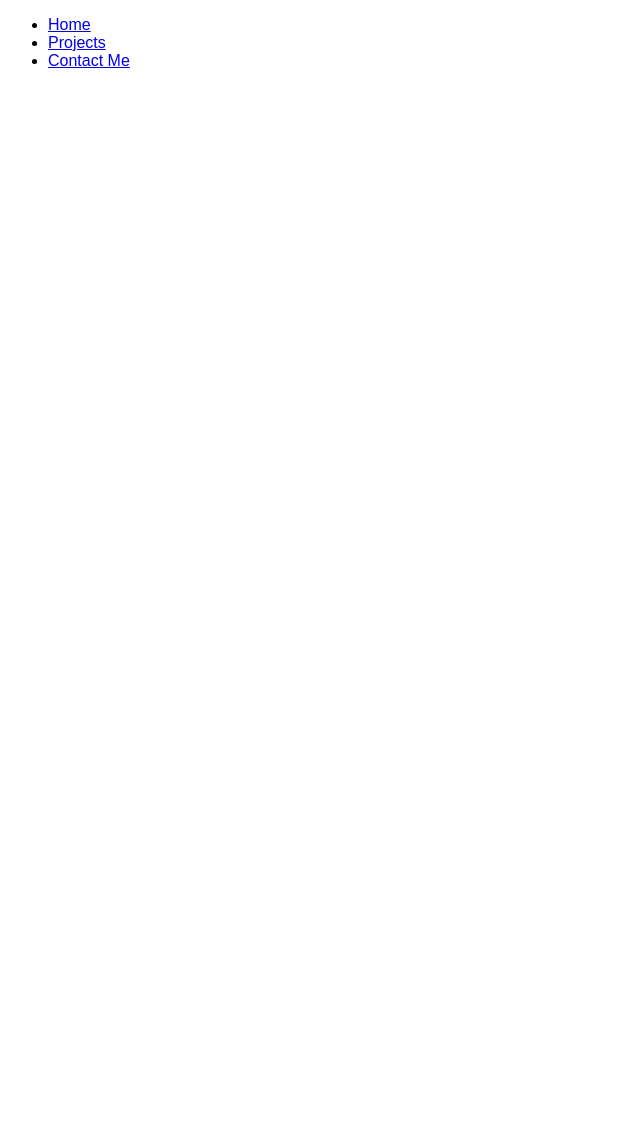
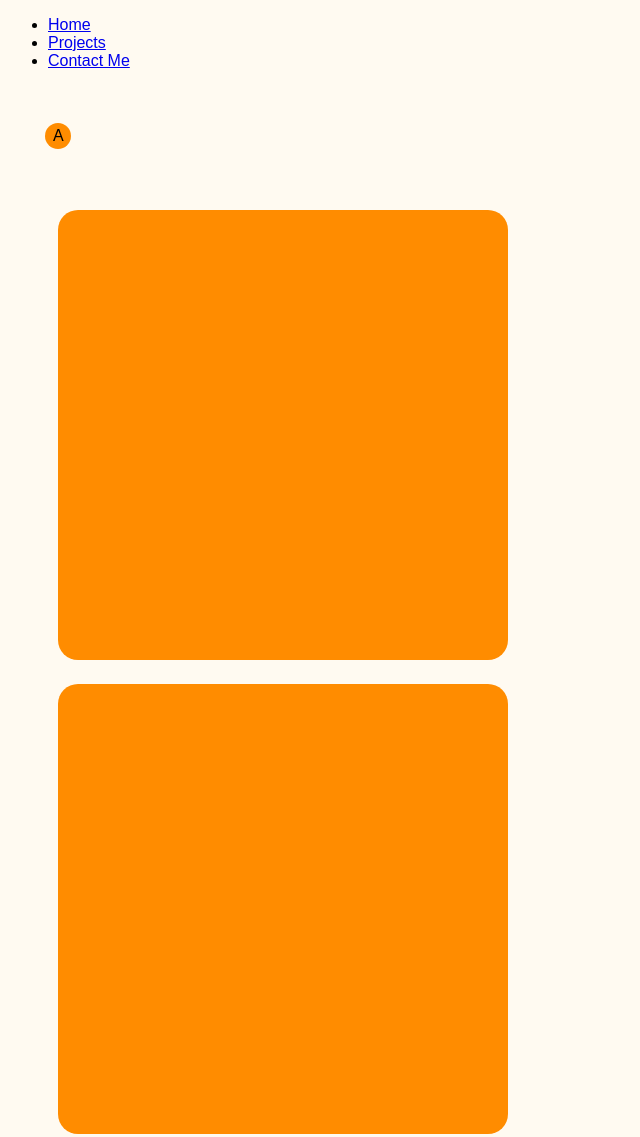
Before and after one commit to Bolshialex/AlexBolsh.github.io, a plain HTML site: page pages/contact.html in a window 1280 px wide. Shown: the whole page, without its empty margins (0-640 px from the left). Before the commit the page ends 800 px from the top, so only its background shows below. Drawn offline with Linux system fonts and the light colour scheme.

Commit message:
adding the styling to the other pages. adding the about me paragraph

```diff
--- a/pages/contact.html
+++ b/pages/contact.html
@@ -26,5 +26,18 @@
     <footer>
 
     </footer>
+    <section class="svg" >
+        <svg class="logo"height="100"width="100">
+            <circle class="logo__body" cx="50" cy="50" r="13"/>
+            <text class="logo__text" x="45%" y="55%" >A</text>
+        </svg>
+        <svg class="rect rect--left" width="auto" height="470">
+            <rect x="50" y="20" rx="20" ry="20" width="450" height="450"/>
+        </svg>
+        <svg class="rect rect--right" width="auto" height="470">
+            <rect x="50" y="20" rx="20" ry="20" width="450" height="450"/>
+        </svg>
+    </section>
+
 </body>
 </html>
--- a/styles.css
+++ b/styles.css
@@ -1,5 +1,7 @@
-p,h1,li{
+body{
     font-family: Arial, Helvetica, sans-serif;
+    background-color: rgb(255, 250, 241);
+
 }
 .logo__body{
     fill: darkorange;
```
Also changed, not shown: index.html (+3 -3 lines), pages/project.html (+13 -0 lines).
